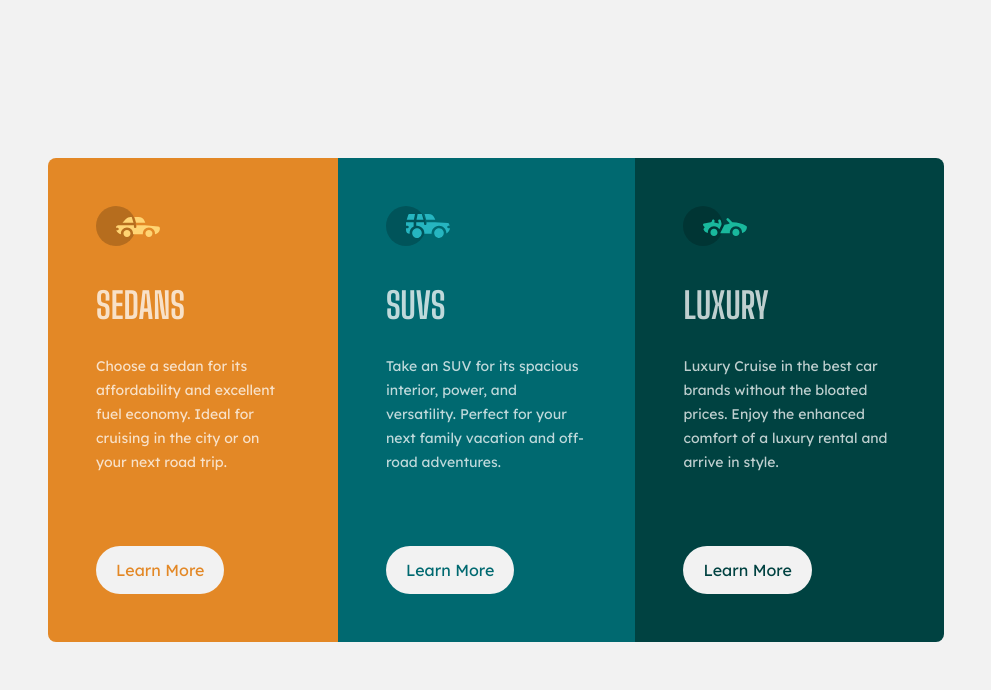
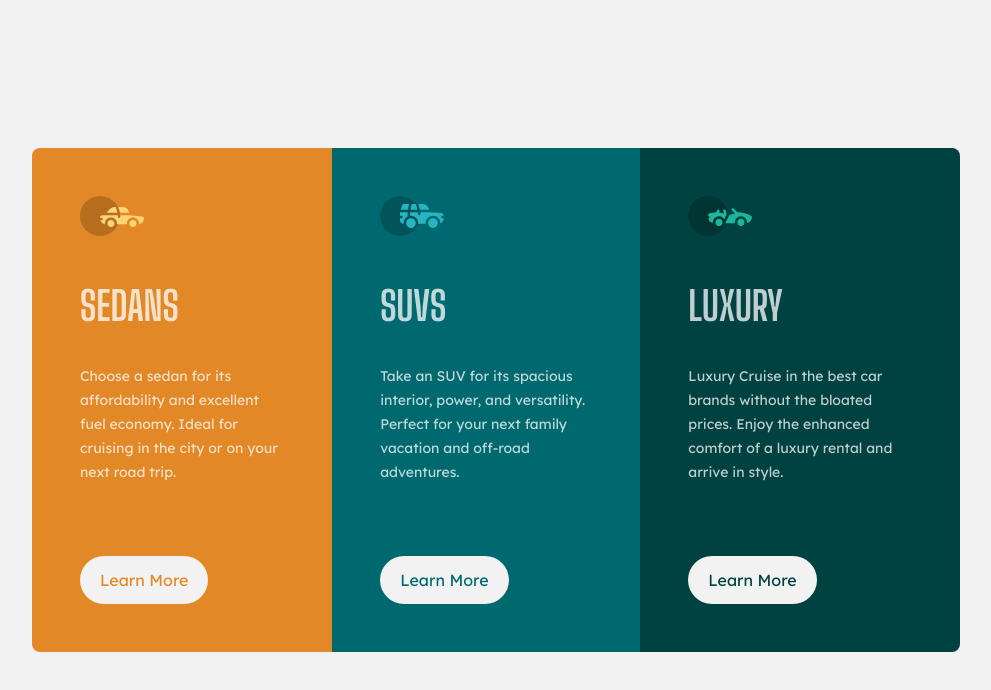
Before and after one commit to ldtalent/hikmahy-tailwind-color-customization, a React (Create React App) app: page / in a window 1280 px wide. Shown: the top 690 px of the page, without its empty margins (144-1135 px from the left). Built offline with nearby package versions, Linux system fonts and the light colour scheme.

Commit message:
new properties added to extend

```diff
--- a/tailwind.config.js
+++ b/tailwind.config.js
@@ -1,7 +1,14 @@
 module.exports = {
   content: ["./src/**/*.{js,jsx,ts,tsx}"],
   theme: {
-    extend: {},
+    extend: {
+      fontSize:{
+        '4xl' : '2.5rem'
+      },
+      maxWidth:{
+        '4xl': '58rem'
+      }
+    },
     colors : {
       'bright-orange': '#e38826',
       'dark-cyan': '#006970',
```
